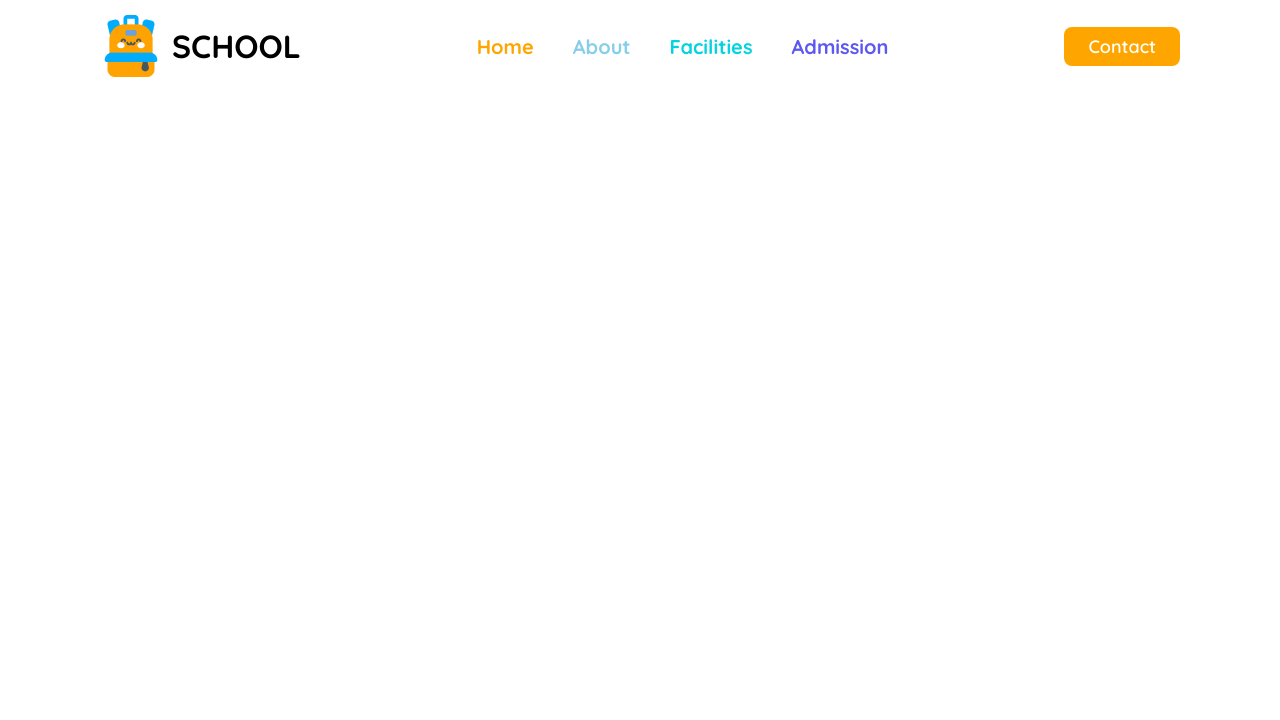
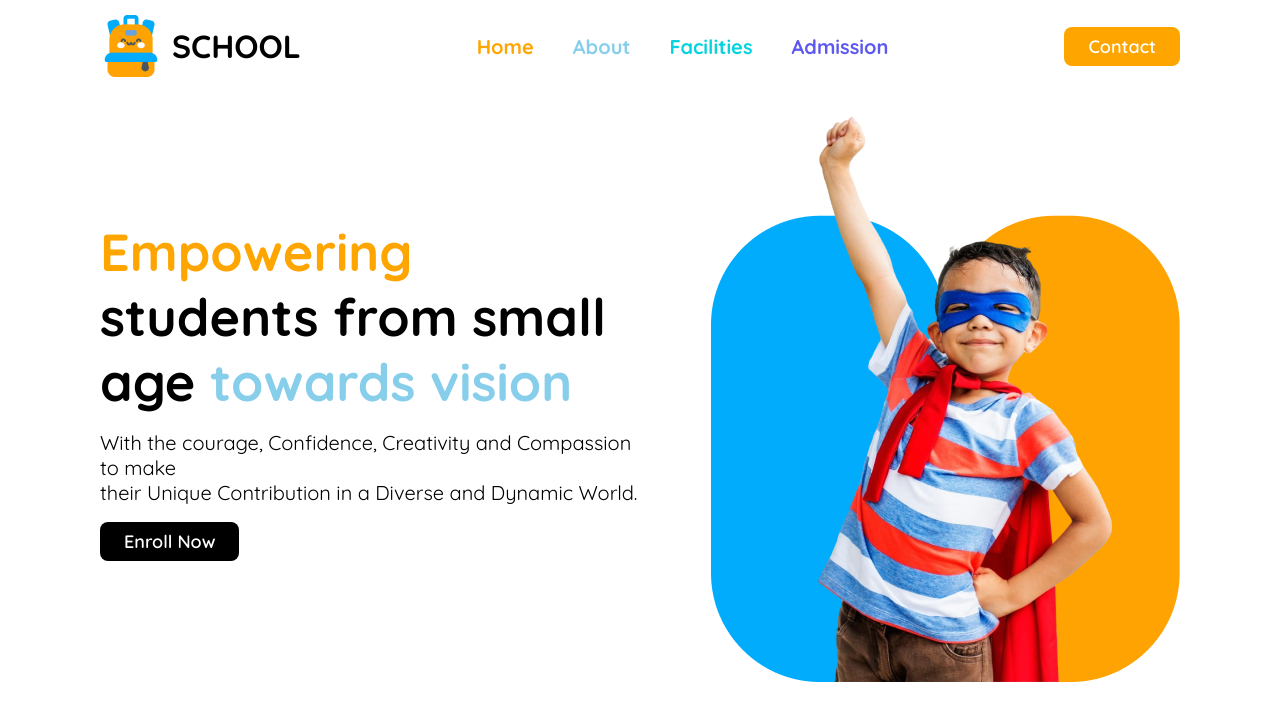
Before and after one commit to sanowarsarkar/My-second-assignment-project, a plain HTML site: page index.html in a window 1280 px wide. Drawn offline with Linux system fonts and the light colour scheme.

Commit message:
first Assignment

```diff
--- a/index.html
+++ b/index.html
@@ -8,6 +8,7 @@
 </head>
 <body>
 
+ <header>
     <div>
         <nav class="navbar">
             <!-- logo -->
@@ -37,6 +38,16 @@
             <button class="all-btn desktop-contact">Contact</button>
         </nav>
     </div>
+    <!-- hero peg div -->
+    <div class="hero-peg">
+        <div class="hero-chil">
+            <h1><span class="color-orange">Empowering</span><br>students from small<br>age <span class="color-skybiue">towards vision</span></h1>
+            <p>With the courage, Confidence, Creativity and Compassion to make<br>their Unique Contribution in a Diverse and Dynamic World.</p>
+            <button class="all-btn btn-color">Enroll Now</button>
+        </div>
+        <img src="assets/hero-kids.png" alt="Hero section image on the first page of the website">
+    </div>
+ </header>
 
 </body>
 </html>
--- a/style.css
+++ b/style.css
@@ -77,6 +77,8 @@ body {
     display: none;
 }
 
+/* Navigation Bar Home About Style Color */
+
 .nav-link.home { color: orange; }
 .nav-link.about { color: skyblue; }
 .nav-link.facilities { color: #05D4DF; }
@@ -104,6 +106,46 @@ body {
     background-color: black;
     margin: 5px 0;
 }
+
+
+/* hero peg style */
+
+.hero-peg {
+    display: flex;
+    padding: 15px 100px;
+    justify-content: space-between;
+}
+
+.hero-chil {
+    margin-top: 7rem;
+    font-size: 26px;
+    font-family: "Quicksand", sans-serif;
+    font-weight: bold;
+}
+/* hero span style */
+.color-orange {
+    color: orange;
+}
+
+.color-skybiue {
+    color: skyblue;
+}
+
+.hero-chil P {
+    font-family: "Quicksand", sans-serif;
+    font-weight: 400;
+    font-size: 20px;
+    margin: 16px 67px 17px 0px;
+}
+/* hero button style */
+.btn-color {
+    background-color: black;
+}
+
+.btn-color:hover{
+    background-color: #333;
+}
+
 
 /* Responsive mobile style*/
 @media screen and (max-width: 768px) {
```
